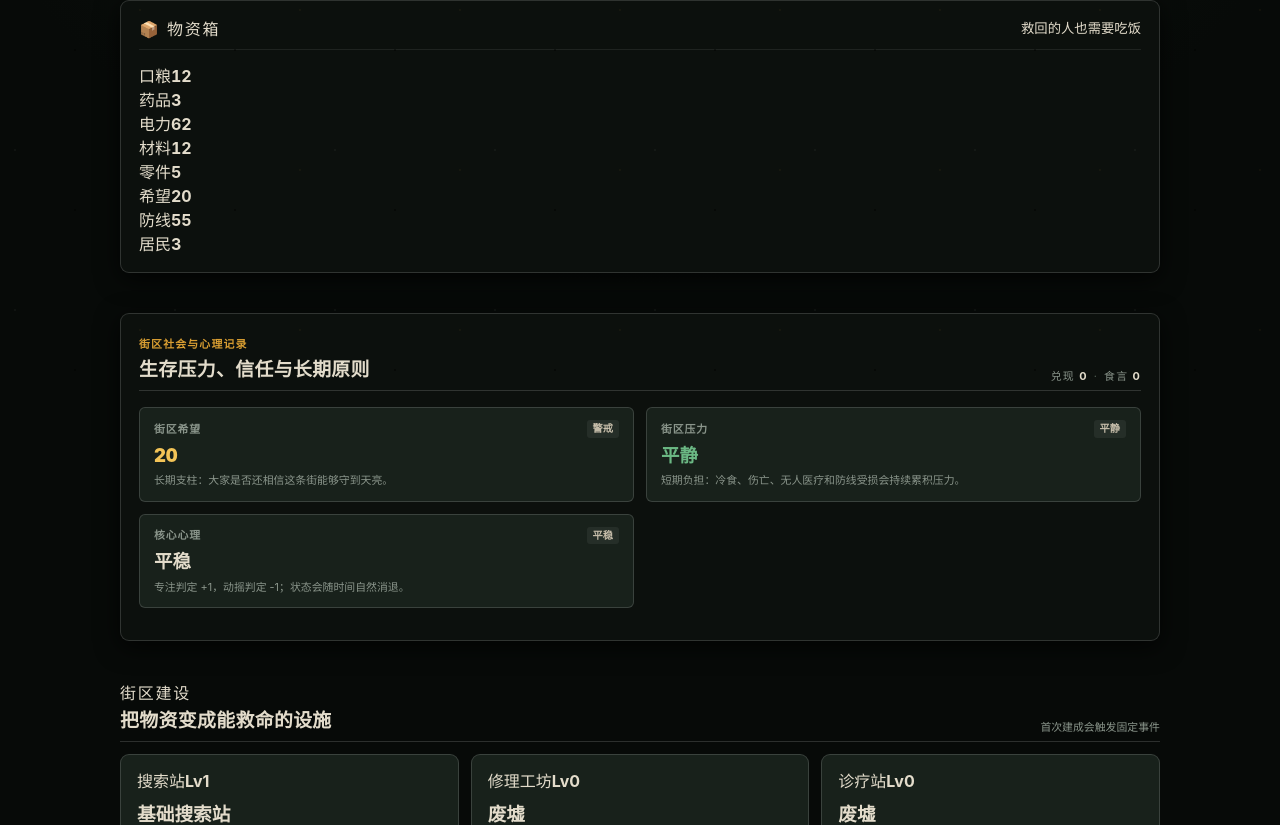
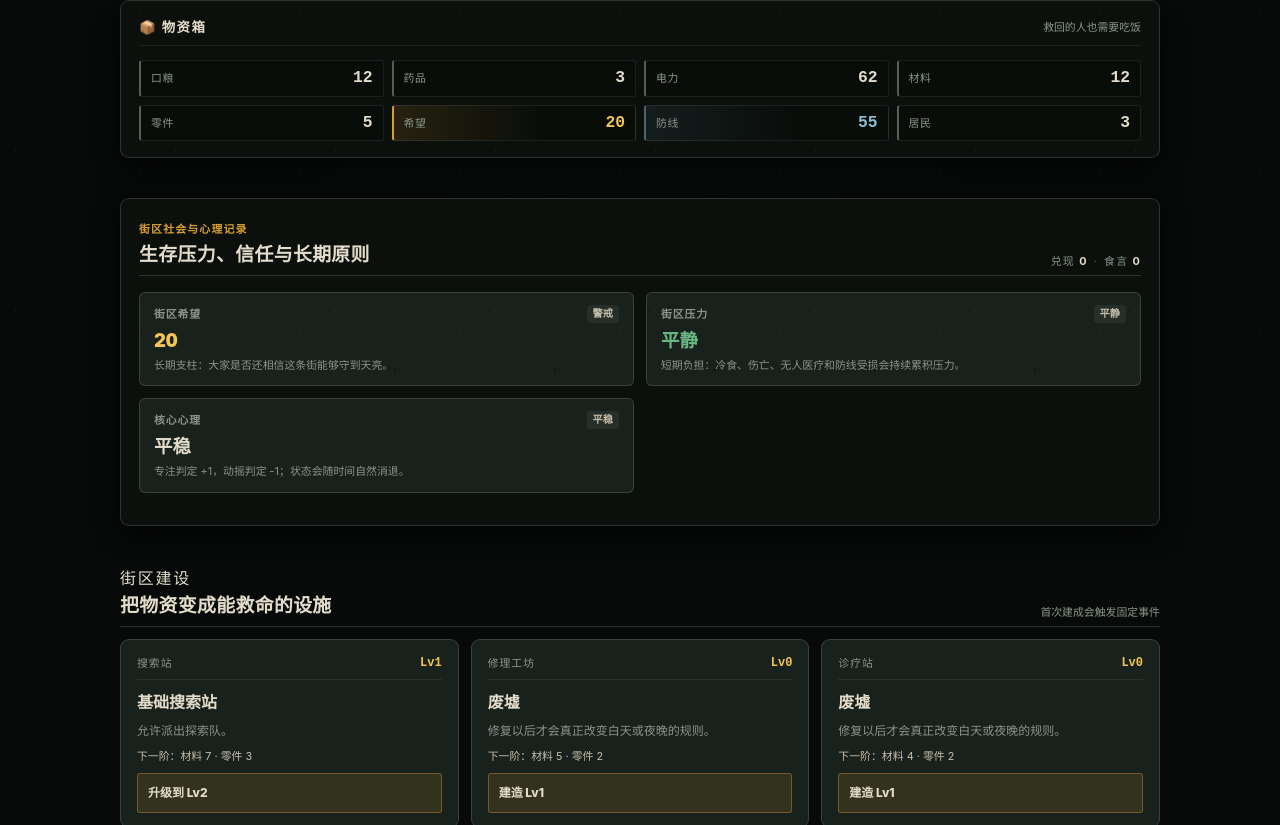
Before and after one commit to Lorenzo-Holmes/Ember-Street, a React (Vite) app: page / in a window 1280 px wide. Shown: the part 355-1180 px from the top of the page. Built offline with nearby package versions, Linux system fonts and the light colour scheme.

Commit message:
fix(ui): cover current-main resource and building markup

```diff
--- a/src/main.tsx
+++ b/src/main.tsx
@@ -3,6 +3,7 @@ import ReactDOM from 'react-dom/client';
 import V060AppHotfix from './V060AppHotfix';
 import './v060.css';
 import './v060.integration.css';
+import './v060.main-compat.css';
 
 ReactDOM.createRoot(document.getElementById('root')!).render(
   <React.StrictMode>
--- /dev/null
+++ b/src/v060.main-compat.css
@@ -0,0 +1,201 @@
+/* Current-main markup compatibility that the Gemini design-source CSS cannot
+   provide because its JSX hierarchy used newer manifest/building sub-elements. */
+
+.v6-resource-grid {
+  display: grid;
+  grid-template-columns: repeat(4, minmax(0, 1fr));
+  gap: 8px;
+}
+
+.v6-resource-grid > div {
+  display: flex;
+  min-width: 0;
+  align-items: baseline;
+  justify-content: space-between;
+  gap: 8px;
+  padding: 9px 10px;
+  border: 1px solid var(--twom-border);
+  border-left: 2px solid var(--paper-faint);
+  border-radius: var(--r-xs);
+  background: var(--twom-inset);
+}
+
+.v6-resource-grid > div:nth-child(6) {
+  border-left-color: var(--ember-warm);
+  background: linear-gradient(90deg, var(--ember-soft), transparent 62%), var(--twom-inset);
+}
+
+.v6-resource-grid > div:nth-child(7) {
+  border-left-color: var(--slate-tactical);
+  background: linear-gradient(90deg, var(--slate-soft), transparent 62%), var(--twom-inset);
+}
+
+.v6-resource-grid > div > span {
+  min-width: 0;
+  color: var(--paper-muted);
+  font-size: var(--fs-2xs);
+  letter-spacing: .05em;
+}
+
+.v6-resource-grid > div > b {
+  flex: 0 0 auto;
+  color: var(--paper-cream);
+  font: 900 1.02rem/1 "Courier New", monospace;
+}
+
+.v6-resource-grid > div:nth-child(6) > b { color: var(--ember-core); }
+.v6-resource-grid > div:nth-child(7) > b { color: var(--slate-text); }
+
+.v6-inventory__title > span {
+  color: var(--paper-cream);
+  font-size: var(--fs-sm);
+  font-weight: 800;
+}
+
+.v6-inventory__title > small {
+  color: var(--paper-muted);
+  font-size: var(--fs-2xs);
+  text-align: right;
+}
+
+.v6-story-items > strong {
+  color: var(--ember-warm);
+  font-size: var(--fs-2xs);
+  letter-spacing: .08em;
+  text-transform: uppercase;
+}
+
+.v6-story-items > span {
+  padding: 3px 7px;
+  border: 1px solid var(--ember-border);
+  border-radius: var(--r-xs);
+  background: var(--ember-soft);
+  color: var(--paper-dirty);
+  font-size: var(--fs-2xs);
+}
+
+/* Current main keeps building content deliberately compact. Give the direct
+   children the dossier hierarchy without replacing handlers/markup. */
+.v6-building-card > div:first-child {
+  display: flex;
+  align-items: center;
+  justify-content: space-between;
+  gap: 10px;
+  padding-bottom: 7px;
+  border-bottom: 1px solid var(--twom-border);
+}
+
+.v6-building-card > div:first-child > span {
+  color: var(--paper-muted);
+  font-size: var(--fs-2xs);
+  letter-spacing: .09em;
+  text-transform: uppercase;
+}
+
+.v6-building-card > div:first-child > b {
+  color: var(--ember-core);
+  font-family: "Courier New", monospace;
+  font-size: var(--fs-xs);
+}
+
+.v6-building-card > h3 {
+  margin-top: 2px;
+  color: var(--paper-cream);
+  font-size: 1rem;
+}
+
+.v6-building-card > p {
+  flex: 1 1 auto;
+  color: var(--paper-muted);
+  font-size: var(--fs-xs);
+  line-height: 1.55;
+}
+
+.v6-building-card > small {
+  color: var(--paper-dirty);
+  font-size: var(--fs-2xs);
+}
+
+.v6-building-card > button {
+  min-height: 40px;
+  padding: 8px 10px;
+  border: 1px solid var(--ember-border);
+  border-radius: var(--r-xs);
+  background: var(--ember-soft);
+  color: var(--paper-cream);
+  font-size: var(--fs-xs);
+  font-weight: 800;
+  text-align: left;
+}
+
+.v6-building-card > button:hover:not(:disabled) {
+  border-color: var(--ember-warm);
+  background: rgba(217, 158, 50, .22);
+}
+
+.v6-building-card > button:disabled {
+  border-color: var(--twom-border);
+  background: rgba(255,255,255,.025);
+  color: var(--paper-faint);
+}
+
+.v6-max {
+  display: inline-flex;
+  width: fit-content;
+  padding: 4px 8px;
+  border: 1px solid var(--sage-border);
+  border-radius: var(--r-xs);
+  background: var(--sage-soft);
+  color: var(--sage-text);
+  font-size: var(--fs-2xs);
+  letter-spacing: .06em;
+}
+
+/* Fixed/campaign event headers use a flatter current-main structure. */
+.v6-page-head > span {
+  display: inline-block;
+  color: var(--ember-warm);
+  font-size: var(--fs-2xs);
+  font-weight: 800;
+  letter-spacing: .14em;
+  text-transform: uppercase;
+}
+
+.v6-page-head > p {
+  max-width: 78ch;
+  color: var(--paper-muted);
+  font-size: var(--fs-sm);
+  line-height: 1.65;
+}
+
+/* Direct causal/dawn paragraph lists should read as field notes rather than
+   unformatted body text. */
+.v6-section > p:not(.v6-message):not(.v6-principle-body):not(.v6-promise-note) {
+  margin-top: 6px;
+  padding: 6px 9px;
+  border-left: 2px solid var(--twom-border-heavy);
+  color: var(--paper-dirty);
+  font-size: var(--fs-xs);
+  line-height: 1.55;
+}
+
+@media (max-width: 900px) {
+  .v6-resource-grid {
+    grid-template-columns: repeat(2, minmax(0, 1fr));
+  }
+}
+
+@media (max-width: 420px) {
+  .v6-resource-grid > div {
+    padding: 8px;
+  }
+
+  .v6-inventory__title {
+    align-items: flex-start;
+    gap: 5px;
+  }
+
+  .v6-inventory__title > small {
+    max-width: 18ch;
+  }
+}
```
